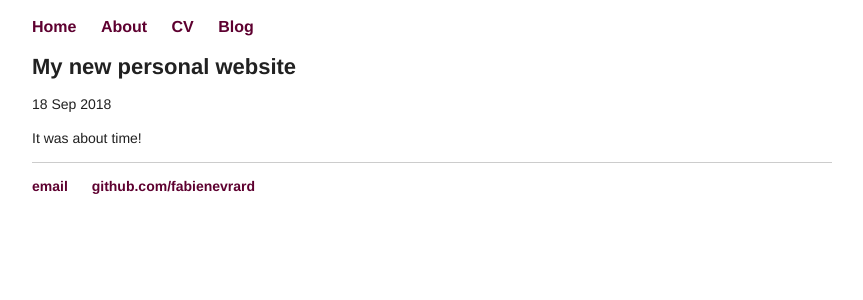
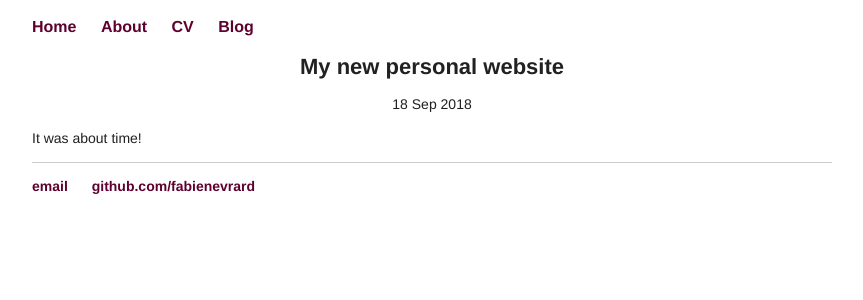
Before and after one commit to fabienevrard/fabienevrard.github.io, a Jekyll site: the page built from _posts/2018-09-18-fabien-evrard-site-launched.md, in a window 1280 px wide. Shown: the top 300 px of the page, without its empty margins (208-1071 px from the left). Built offline with Jekyll 4.4.1, drawn with Linux system fonts in a browser that asks for light colours.

Commit message:
Update post.html

```diff
--- a/_layouts/post.html
+++ b/_layouts/post.html
@@ -1,9 +1,15 @@
 ---
 layout: default
 ---
-<h1>{{ page.title }}</h1>
-<p class="meta">{{ page.date | date_to_string }}</p>
+<div style="text-align: center;">
+  <h1>{{ page.title }}</h1>
+  <p class="meta">{{ page.date | date_to_string }}</p>
+</div>
 
 <div class="post">
   {{ content }}
 </div>
+
+<script src="https://cdnjs.cloudflare.com/ajax/libs/mathjax/2.7.0/MathJax.js?config=TeX-AMS-MML_HTMLorMML"
+    type="text/javascript">
+</script>
```
